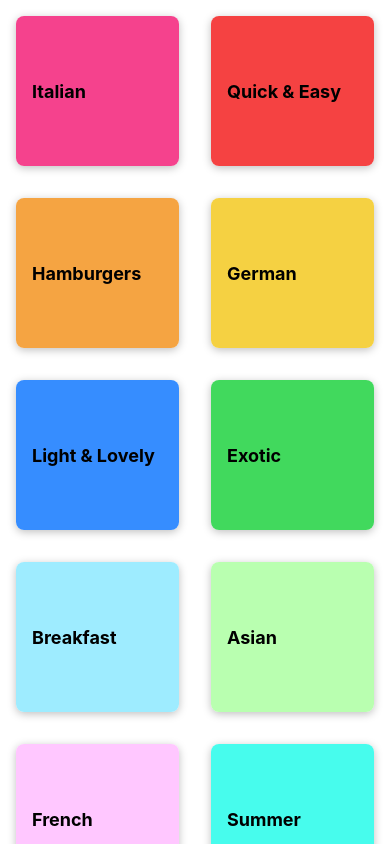
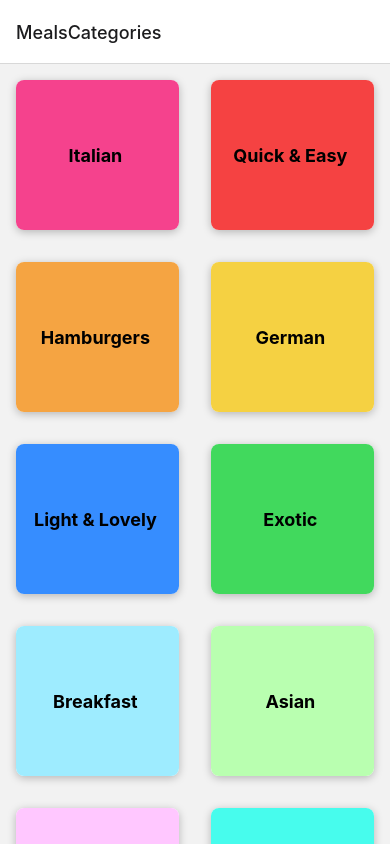
Before and after one commit to DusanVulic/ReacNATIVE-Meal-APP, a React Native app: screen /MealsCategories in a window 390 px wide. Built offline with nearby package versions, Linux system fonts and the light colour scheme.

Commit message:
adding navigation in App

```diff
--- a/App.js
+++ b/App.js
@@ -2,11 +2,22 @@ import { StatusBar } from "expo-status-bar";
 import { StyleSheet, Text, View } from "react-native";
 import CategoryScreen from "./screens/CategoryScreen";
 
+// import of a NAVIGATION CONTAINER
+import { NavigationContainer } from "@react-navigation/native";
+//import to create stack
+import { createNativeStackNavigator } from "@react-navigation/native-stack";
+
+const Stack = createNativeStackNavigator();
+
 export default function App() {
   return (
     <>
-      <StatusBar style="light" />
-      <CategoryScreen />
+      <StatusBar style="dark" />
+      <NavigationContainer>
+        <Stack.Navigator>
+          <Stack.Screen name="MealsCategories" component={CategoryScreen} />
+        </Stack.Navigator>
+      </NavigationContainer>
     </>
   );
 }
--- a/components/CategoryGridTile.js
+++ b/components/CategoryGridTile.js
@@ -39,6 +39,7 @@ const styles = StyleSheet.create({
     flex: 1,
     padding: 16,
     justifyContent: "center",
+    alignItems: "center",
     borderRadius: 8,
   },
   button: {
--- a/package.json
+++ b/package.json
@@ -10,11 +10,15 @@
     "eject": "expo eject"
   },
   "dependencies": {
+    "@react-navigation/native": "^6.0.10",
+    "@react-navigation/native-stack": "^6.6.2",
     "expo": "~44.0.0",
     "expo-status-bar": "~1.2.0",
     "react": "17.0.1",
     "react-dom": "17.0.1",
     "react-native": "0.64.3",
+    "react-native-safe-area-context": "3.3.2",
+    "react-native-screens": "~3.10.1",
     "react-native-web": "0.17.1"
   },
   "devDependencies": {
```
Also changed, not shown: 1 other file (tests, documents, lock files or other folders).
